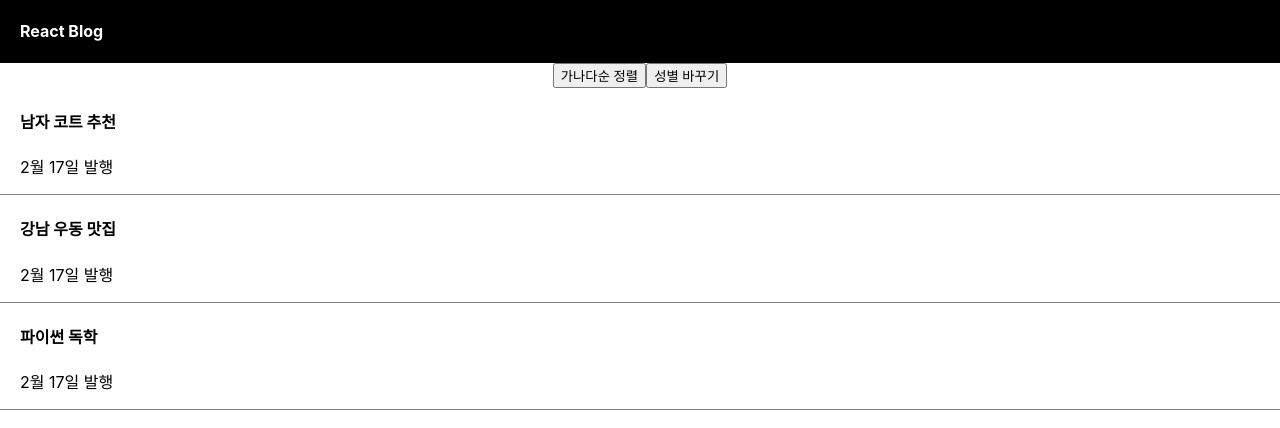
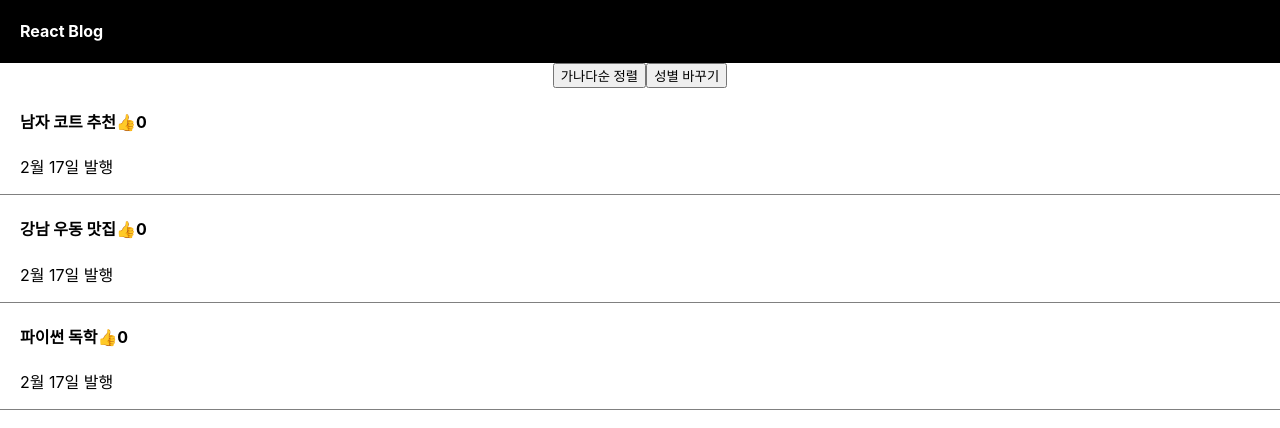
Before and after one commit to SeoMiYoung/react-basic, a React (Create React App) app in the folder blog/: page / in a window 1280 px wide. Shown: the top 428 px of the page. Built offline with nearby package versions, Linux system fonts and the light colour scheme.

Commit message:
좋아요 갯수를 개별로 기록하기

```diff
--- a/blog/src/App.js
+++ b/blog/src/App.js
@@ -9,8 +9,9 @@ function App() {
   // a 작명: state에 보관했던 자료가 나옴
   // b 작명: state 변경을 도와주는 함수
   let [title, setTitle] = useState(['남자 코트 추천', '강남 우동 맛집', '파이썬 독학']);
+  let [showModal, setShowModal] = useState(false);
+  // 좋아요 개수
   let [good, setGood] = useState([0,0,0]);
-  let [showModal, setShowModal] = useState(false);
 
   // onClick
   function clickGood() {
@@ -36,32 +37,6 @@ function App() {
         copy[0] = '여성 코트 추천';
         setTitle(copy);
       }}>성별 바꾸기</button>
-      {/* <div className="list">
-        <h4>
-          {title[0]}
-          <span>👍</span>
-          0
-        </h4>
-        <p>2월 17일 발행</p>
-      </div>
-      <div className="list">
-        <h4>
-          {title[1]}
-          <span>👍</span>
-          0
-        </h4>
-        <p>2월 17일 발행</p>
-      </div>
-      <div className="list">
-        <h4 onClick={()=>{
-          setShowModal(!showModal);
-        }}>
-          {title[2]}
-          <span onClick={clickGood}>👍</span>
-          0
-        </h4>
-        <p>2월 17일 발행</p>
-      </div> */}
 
       {
         // 안타깝게도 for반복문 사용 불가
@@ -69,7 +44,18 @@ function App() {
         title.map(function(data, index) {
           return (
             <div className='list'>
-              <h4>{title[index]}</h4>
+              <h4 onClick={()=>{
+                setShowModal(!showModal);
+              }}>
+                {title[index]}
+                <span onClick={()=>{
+                  // 좋아요 하나 늘리기
+                  let copy = [...good];
+                  ++copy[index];
+                  setGood(copy);
+                }}>👍</span>
+                {good[index]}
+              </h4>
               <p>2월 17일 발행</p>
             </div>
           )
```
